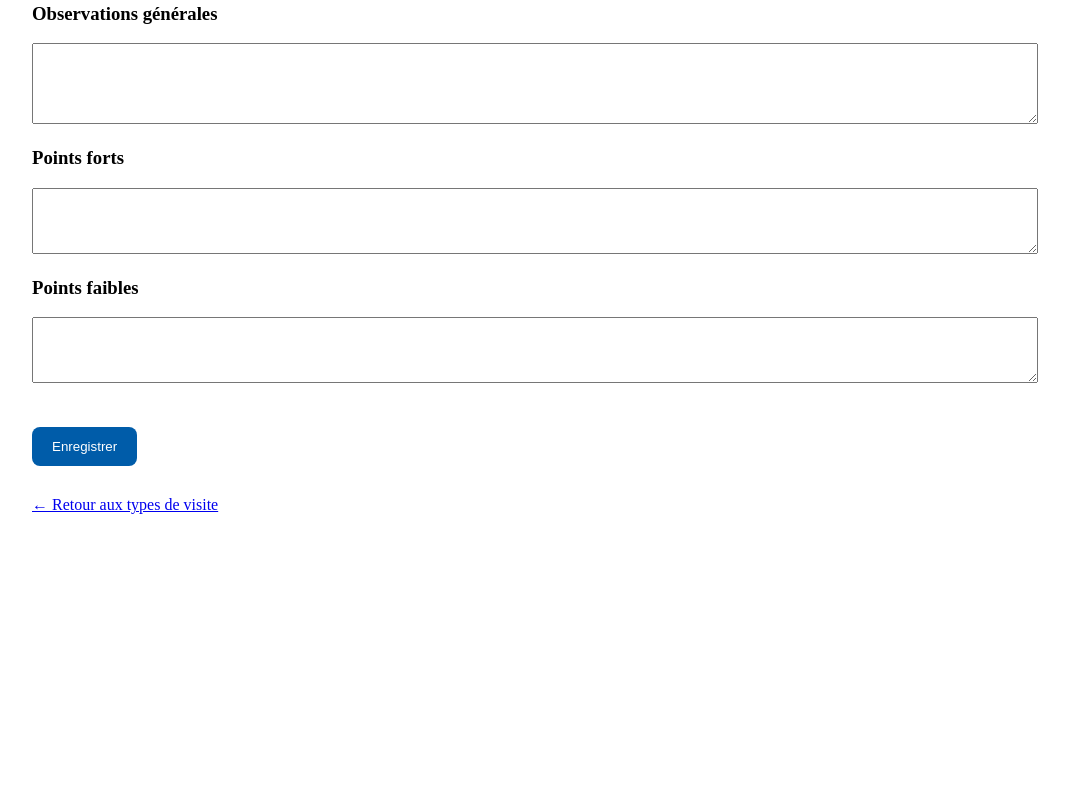
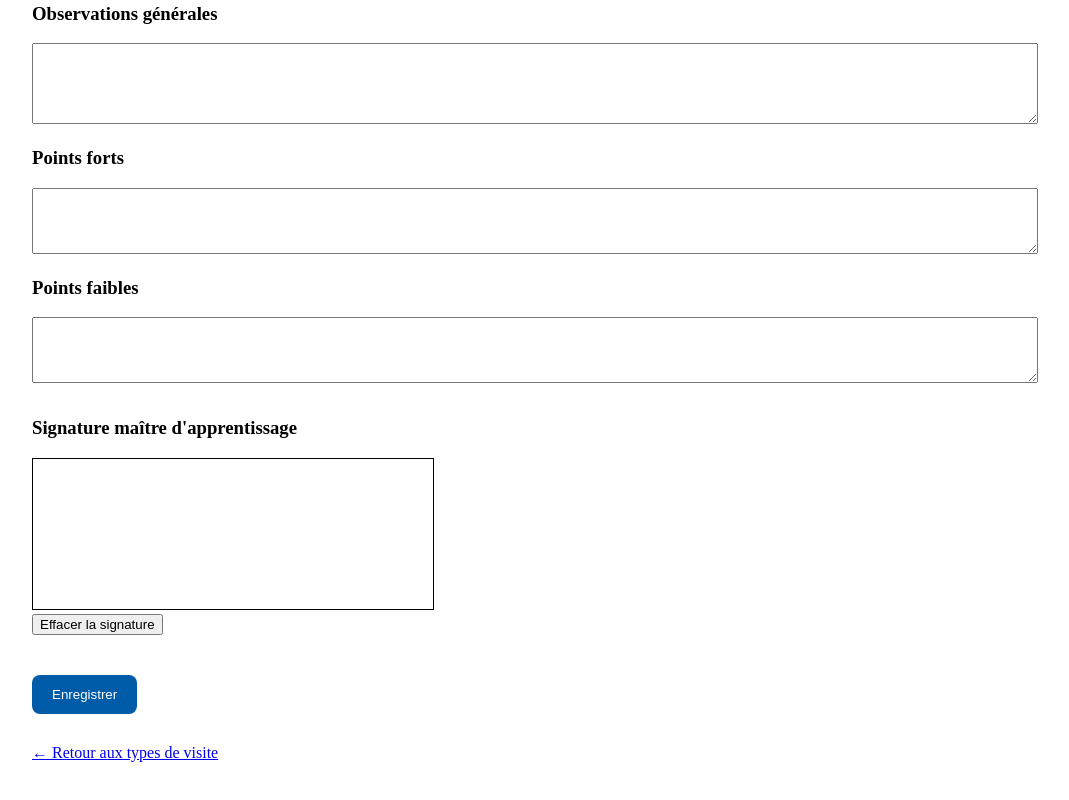
Before and after one commit to fabsalel-design/suivi-visites-mfr, a Next.js app: page /apprentis/1/visites/periode-essai in a window 1280 px wide. Shown: the part 775-1575 px from the top of the page, without its empty margins (108-1177 px from the left). Before the commit the page ends 1343 px from the top, so only its background shows below. Built offline with nearby package versions, Linux system fonts and the light colour scheme; no server answers; the database is empty.

Commit message:
Update page.tsx

```diff
--- a/app/apprentis/[id]/visites/periode-essai/page.tsx
+++ b/app/apprentis/[id]/visites/periode-essai/page.tsx
@@ -629,6 +629,52 @@ setPdfData(
         />
       </div>
 
+<div
+  style={{
+    marginTop: "30px",
+  }}
+>
+  <h3>
+    Signature maître d'apprentissage
+  </h3>
+
+  <canvas
+    ref={canvasRef}
+    width={400}
+    height={150}
+    style={{
+      border: "1px solid #000",
+      backgroundColor: "#fff",
+    }}
+  />
+
+  <br />
+
+  <button
+    type="button"
+    onClick={() => {
+      const canvas =
+        canvasRef.current;
+
+      if (!canvas) return;
+
+      const ctx =
+        canvas.getContext("2d");
+
+      if (!ctx) return;
+
+      ctx.clearRect(
+        0,
+        0,
+        canvas.width,
+        canvas.height
+      );
+    }}
+  >
+    Effacer la signature
+  </button>
+</div>
+
 
 <div
   style={{
```
